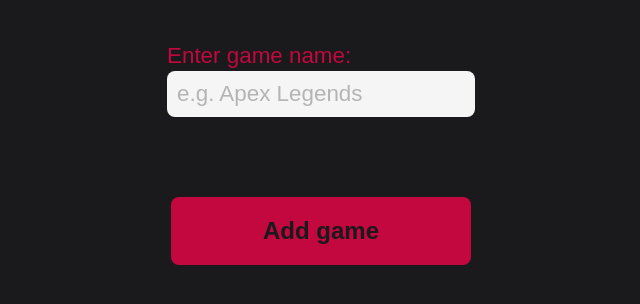
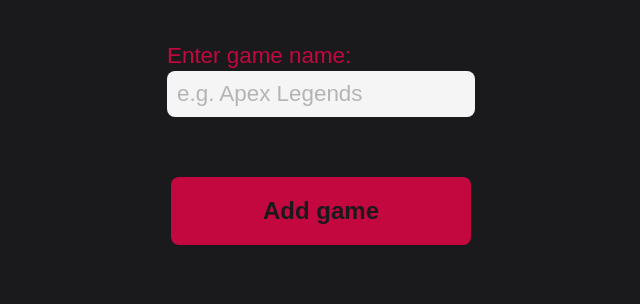
Before and after one commit to tillwilling/capstone-project, a React (Create React App) app: page / in a window 1280 px wide. Shown: the top 304 px of the page, without its empty margins (319-959 px from the left). Built offline with nearby package versions, Linux system fonts and the light colour scheme.

Commit message:
changed button position

```diff
--- a/src/pages/AddGamePage.js
+++ b/src/pages/AddGamePage.js
@@ -16,12 +16,12 @@ export default function AddGamePage({ onSubmit, games }) {
             placeholder="e.g. Apex Legends"
           />
         </Label>
+        <Button>Add game</Button>
         <List>
           {games.map(name => (
             <li>{name}</li>
           ))}
         </List>
-        <Button>Add game</Button>
       </Form>
     </Container>
   )
```
